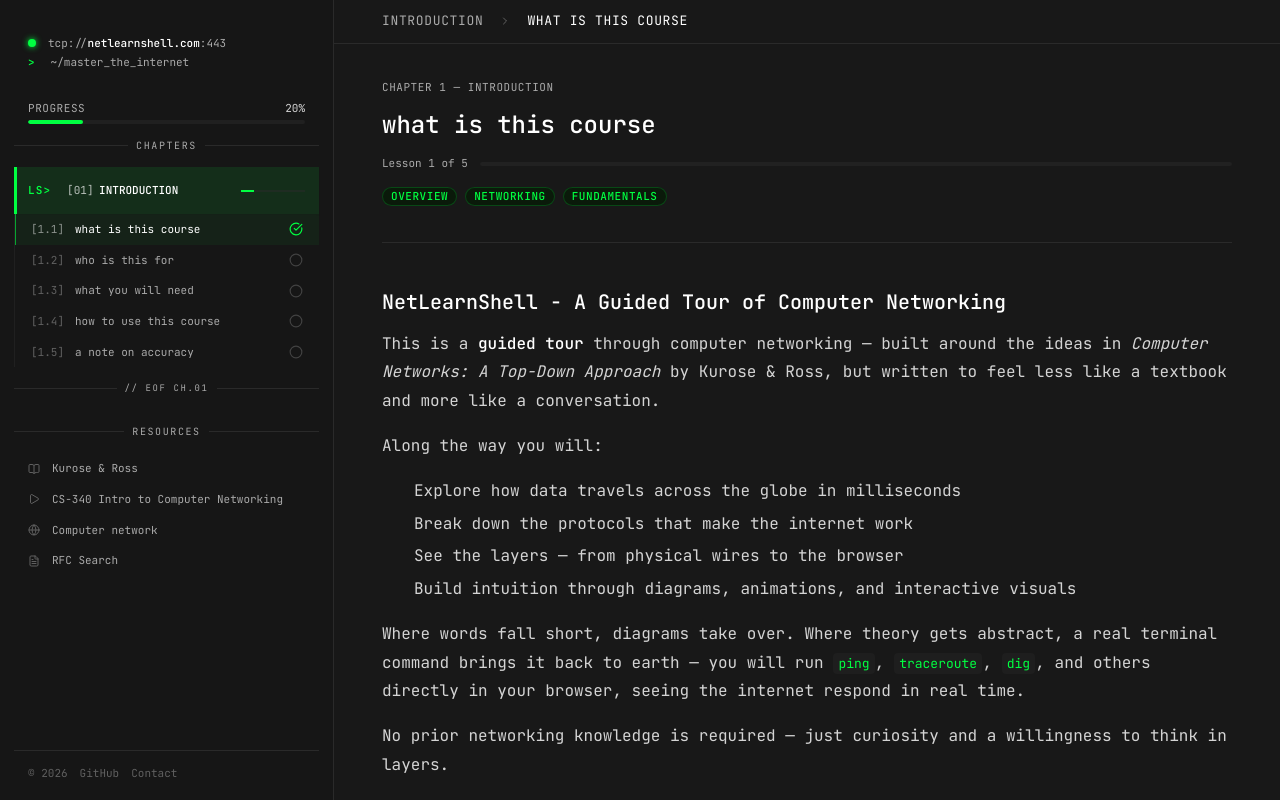
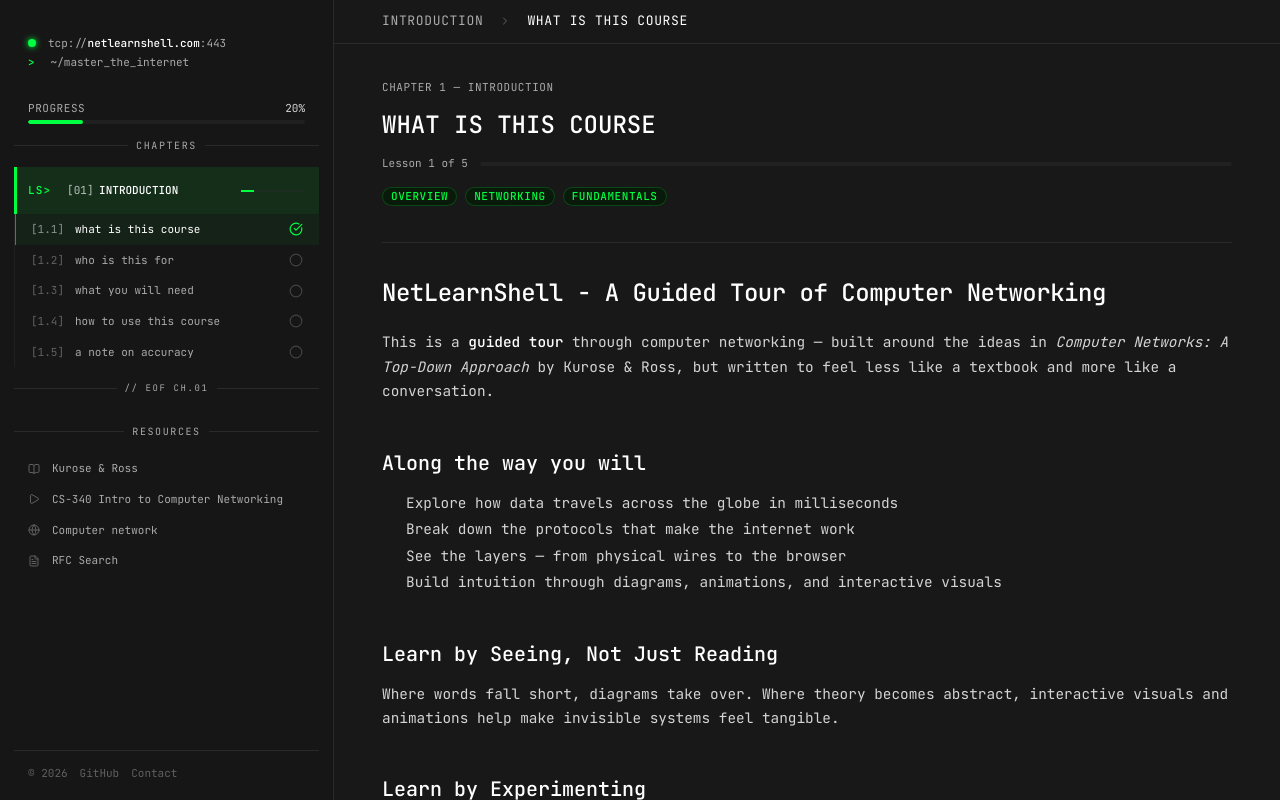
Before and after one commit to Kerliula/NetLearnShell, a React (Vite) app: page /learn/01-Introduction/what-is-this-course in a window 1280 px wide. Built offline with nearby package versions, Linux system fonts and the light colour scheme.

Commit message:
feat: update course content and styling for improved readability

```diff
--- a/content/01-Introduction/what-is-this-course.mdx
+++ b/content/01-Introduction/what-is-this-course.mdx
@@ -1,18 +1,23 @@
-## NetLearnShell - A Guided Tour of Computer Networking
+# NetLearnShell - A Guided Tour of Computer Networking
 
 This is a **guided tour** through computer networking — built around the ideas in
 _Computer Networks: A Top-Down Approach_ by Kurose & Ross, but written to feel
 less like a textbook and more like a conversation.
 
-Along the way you will:
+## Along the way you will
 
 - Explore how data travels across the globe in milliseconds
 - Break down the protocols that make the internet work
 - See the layers — from physical wires to the browser
 - Build intuition through diagrams, animations, and interactive visuals
 
-Where words fall short, diagrams take over. Where theory gets abstract, a real
-terminal command brings it back to earth — you will run `ping`, `traceroute`,
-`dig`, and others directly in your browser, seeing the internet respond in real time.
+## Learn by Seeing, Not Just Reading
 
-No prior networking knowledge is required — just curiosity and a willingness to think in layers.
+Where words fall short, diagrams take over. Where theory becomes abstract,
+interactive visuals and animations help make invisible systems feel tangible.
+
+## Learn by Experimenting
+
+A real terminal command brings networking back to earth — you will run
+`ping`, `traceroute`, `dig`, and other tools directly in your browser,
+watching the internet respond in real time.
--- a/content/01-Introduction/what-you-will-need.mdx
+++ b/content/01-Introduction/what-you-will-need.mdx
@@ -25,7 +25,7 @@
 
 ## What about the textbook?
 
-*Computer Networks: A Top-Down Approach* by Kurose & Ross is the backbone of
+_Computer Networks: A Top-Down Approach_ by Kurose & Ross is the backbone of
 this course. You do not need a copy to follow along — everything here stands on
 its own. But if at any point you want to go deeper, the book is the natural next
 step.
--- a/src/components/LessonHeader.tsx
+++ b/src/components/LessonHeader.tsx
@@ -55,7 +55,9 @@
       <p className="text-xs text-text-tertiary tracking-wider uppercase select-none">
         Chapter {chapterIndex + 1} &mdash; {chapterTitle}
       </p>
-      <h1 className="text-2xl font-medium text-text-primary leading-tight">{lessonTitle}</h1>
+      <h1 className="text-2xl font-medium text-text-primary leading-tight uppercase">
+        {lessonTitle}
+      </h1>
       <div className="flex items-center gap-3">
         <span className="text-xs text-text-tertiary select-none shrink-0">
           Lesson {lessonIndex + 1} of {totalLessons}
--- a/src/styles/index.css
+++ b/src/styles/index.css
@@ -33,41 +33,41 @@
   font-weight: var(--font-weight-medium);
   color: var(--color-text-primary);
   letter-spacing: -0.02em;
-  margin-bottom: var(--spacing-lg);
+  margin: 0 0 var(--spacing-lg);
 }
 
 .mdx-content h2 {
   font-size: var(--text-xl);
   font-weight: var(--font-weight-medium);
   color: var(--color-text-primary);
-  margin-bottom: var(--spacing-md);
-  margin-top: var(--spacing-2xl);
+  margin: var(--spacing-2xl) 0 var(--spacing-md);
 }
 
 .mdx-content h3 {
   font-size: var(--text-lg);
   font-weight: var(--font-weight-medium);
   color: var(--color-text-primary);
-  margin-bottom: var(--spacing-sm);
-  margin-top: var(--spacing-xl);
+  margin: var(--spacing-xl) 0 var(--spacing-sm);
 }
 
 .mdx-content p {
+  font-size: 0.9rem;
   color: var(--color-text-secondary);
-  line-height: 1.8;
-  margin-bottom: var(--spacing-md);
+  line-height: 1.7;
+  margin: 0 0 var(--spacing-sm);
 }
 
 .mdx-content ul,
 .mdx-content ol {
+  font-size: 0.9rem;
   color: var(--color-text-secondary);
-  line-height: 1.8;
-  padding-left: var(--spacing-xl);
-  margin-bottom: var(--spacing-md);
+  line-height: 1.7;
+  padding-left: var(--spacing-lg);
+  margin: 0 0 var(--spacing-sm);
 }
 
 .mdx-content li {
-  margin-bottom: var(--spacing-xs);
+  margin-bottom: 2px;
 }
 
 .mdx-content strong {
@@ -77,20 +77,22 @@
 
 .mdx-content code {
   font-family: 'JetBrains Mono', monospace;
-  font-size: 0.8125em;
+  font-size: 0.78em;
   background: var(--color-surface-hover);
   color: var(--color-accent);
-  padding: 0.15em 0.4em;
+  padding: 0.1em 0.35em;
   border-radius: var(--radius-sm);
 }
 
 .mdx-content pre {
   background: var(--color-surface-sidebar);
-  border: 1px solid var(--color-border);
+  border: 0.5px solid var(--color-border);
   border-radius: var(--radius-md);
-  padding: var(--spacing-md);
+  padding: var(--spacing-sm) var(--spacing-md);
   overflow-x: auto;
-  margin-bottom: var(--spacing-md);
+  margin: 0 0 var(--spacing-md);
+  font-size: 0.82rem;
+  line-height: 1.65;
 }
 
 .mdx-content pre code {
@@ -99,41 +101,42 @@
   padding: 0;
   border-radius: 0;
 }
+
 .mdx-content a {
   color: var(--color-accent);
   text-decoration: underline;
   text-underline-offset: 2px;
-  transition: opacity 0.2s;
+  transition: opacity 0.15s;
 }
-
-.mdx-content a:hover {
-  opacity: 0.8;
-}
+.mdx-content a:hover { opacity: 0.7; }
 
 .mdx-content blockquote {
-  border-left: 3px solid var(--color-accent);
-  padding-left: var(--spacing-md);
-  margin-left: 0;
-  margin-bottom: var(--spacing-md);
+  border-left: 2px solid var(--color-accent);
+  border-radius: 0;
+  padding-left: var(--spacing-sm);
+  margin: 0 0 var(--spacing-sm);
   color: var(--color-text-tertiary);
   font-style: italic;
+  font-size: 0.88rem;
 }
 
 .mdx-content hr {
   border: none;
-  border-top: 1px solid var(--color-border);
+  border-top: 0.5px solid var(--color-border);
+  margin: var(--spacing-xl) 0;
 }
 
 .mdx-content table {
   width: 100%;
   border-collapse: collapse;
-  margin-bottom: var(--spacing-md);
+  margin: 0 0 var(--spacing-md);
+  font-size: 0.85rem;
 }
 
 .mdx-content th,
 .mdx-content td {
-  border: 1px solid var(--color-border);
-  padding: var(--spacing-sm) var(--spacing-md);
+  border: 0.5px solid var(--color-border);
+  padding: var(--spacing-xs) var(--spacing-sm);
   text-align: left;
   color: var(--color-text-secondary);
 }
@@ -142,4 +145,6 @@
   color: var(--color-text-primary);
   background: var(--color-surface-hover);
   font-weight: var(--font-weight-medium);
+  font-size: 0.8rem;
+  letter-spacing: 0.02em;
 }
```
Also changed, not shown: content/01-Introduction/a-note-on-accuracy.mdx (line endings or trailing spaces), content/01-Introduction/how-to-use-this-course.mdx (line endings or trailing spaces), content/01-Introduction/who-is-this-for.mdx (line endings or trailing spaces).
